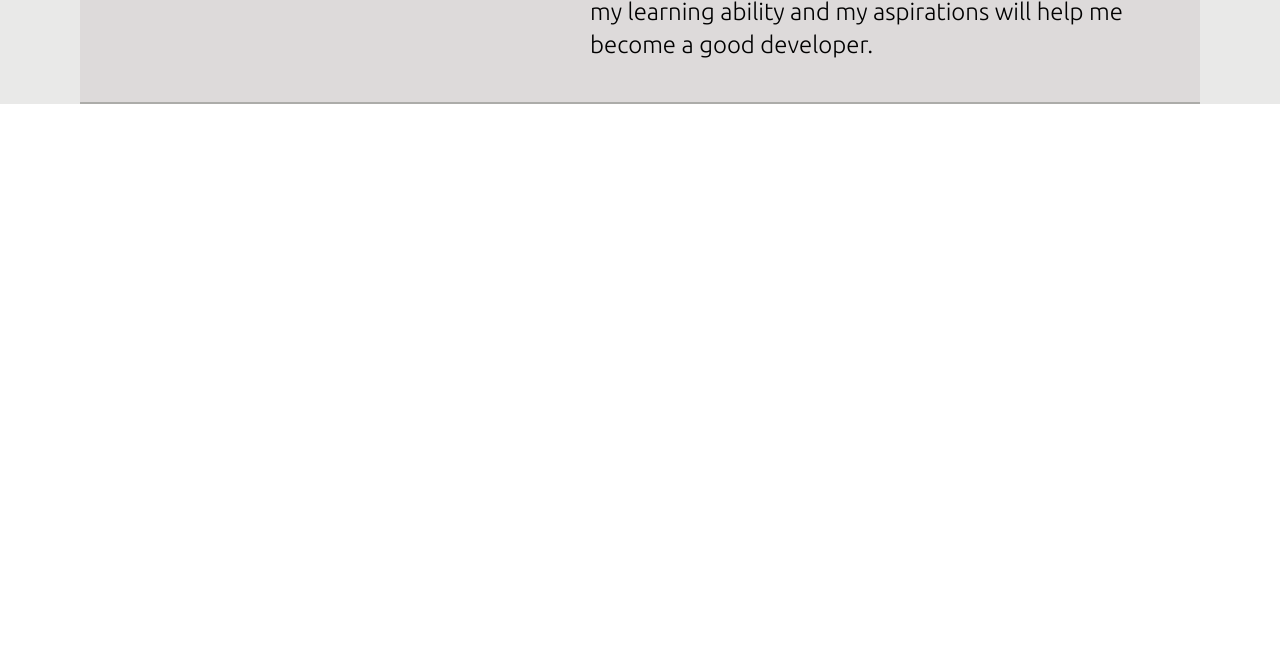
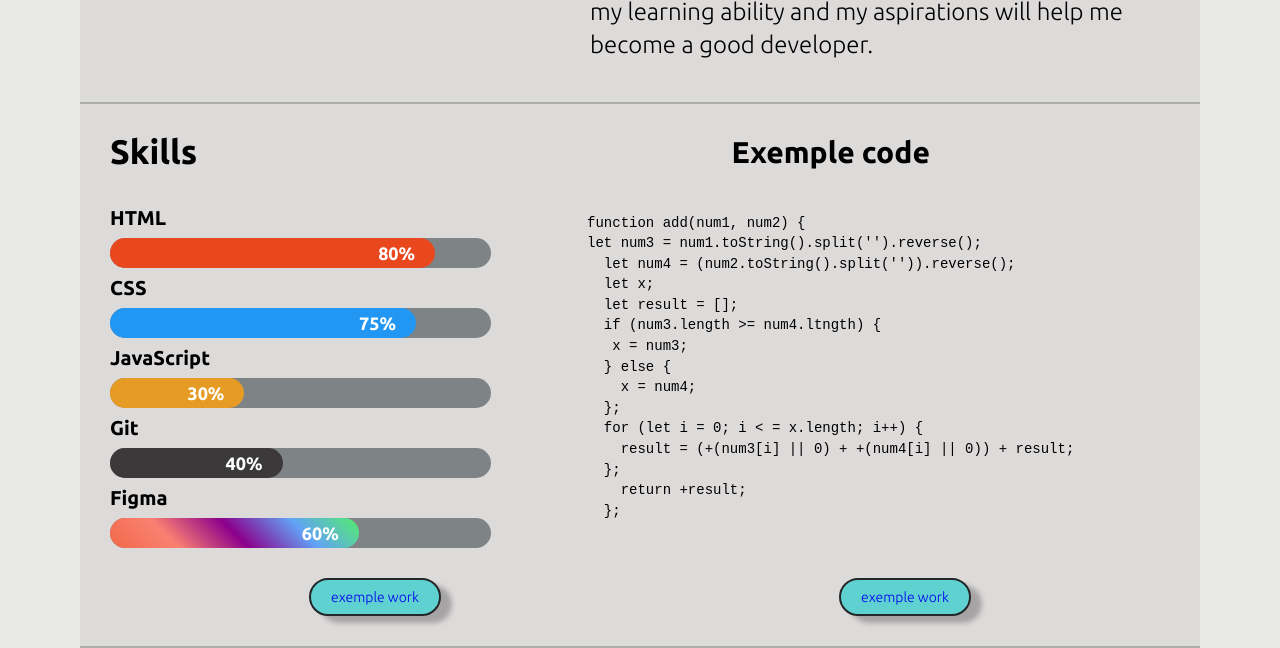
Before and after one commit to DimaTeniuta/rsschool-cv-stage0, a plain HTML site: page index.html in a window 1280 px wide. Shown: the part 726-1374 px from the top of the page. Before the commit the page ends 830 px from the top, so only its background shows below. Drawn offline with Linux system fonts and the light colour scheme.

Commit message:
feat: add skills and exemple sections and styles for it

```diff
--- a/index.html
+++ b/index.html
@@ -109,6 +109,82 @@
         </section>
         <div class="line"></div>
 
+        <section id="skills">
+          <div class="skills-exemple-wrap">
+            <div class="skills-bar-wrap">
+              <div class="skills-bar">
+                <h2>Skills</h2>
+                <ul>
+                  <li>
+                    <p>HTML</p>
+                    <div class="container-skills-bar">
+                      <div class="skill html">80%</div>
+                    </div>
+                  </li>
+                  <li>
+                    <p>CSS</p>
+                    <div class="container-skills-bar">
+                      <div class="skill css">75%</div>
+                    </div>
+                  </li>
+                  <li>
+                    <p>JavaScript</p>
+                    <div class="container-skills-bar">
+                      <div class="skill js">30%</div>
+                    </div>
+                  </li>
+                  <li>
+                    <p>Git</p>
+                    <div class="container-skills-bar">
+                      <div class="skill git">40%</div>
+                    </div>
+                  </li>
+                  <li>
+                    <p>Figma</p>
+                    <div class="container-skills-bar">
+                      <div class="skill figma">60%</div>
+                    </div>
+                  </li>
+                </ul>
+              </div>
+            </div>
+
+            <div class="exempl-code">
+              <h2>Exemple code</h2>
+              <span class="code">
+                <code>
+                  function add(num1, num2) { <br>
+                    let num3 = num1.toString().split('').reverse(); <br>
+                    &nbsp; let num4 = (num2.toString().split('')).reverse(); <br>
+                    &nbsp; let x; <br>
+                    &nbsp; let result = []; <br>
+                    &nbsp; if (num3.length >= num4.ltngth) {<br>
+                      &nbsp; &nbsp;x = num3; <br>
+                    &nbsp; } else { <br>
+                        &nbsp; &nbsp; x = num4; <br>
+                    &nbsp; }; <br>
+                    &nbsp; for (let i = 0; i &lt; = x.length; i++) { <br>
+                          &nbsp; &nbsp; result = (+(num3[i] || 0) + +(num4[i] || 0)) + result; <br>
+                    &nbsp; }; <br>
+                          &nbsp; &nbsp; return +result; <br>
+                    &nbsp; };
+                </code>
+              </span>
+            </div>
+          </div>
+        </section>
+
+        <div id="exemple">
+          <ul class="exemple-link">
+            <li class="btn">
+              <a href="./assets/img/chair.png" target="_blank">exemple work</a>
+            </li>
+            <li class="btn">
+              <a href="./assets/img/mamon.png" target="_blank">exemple work</a>
+            </li>
+          </ul>
+        </div>
+        <div class="line"></div>
     </div>
   </main>
 </body>
--- a/style.css
+++ b/style.css
@@ -164,3 +164,108 @@ body {
   font-weight: normal;
   line-height: 1.4;
 }
+
+#skills:before {
+	display: block;
+	content: "";
+	height: 84px;
+	margin: -84px 0 0 0;
+}
+
+.skills-exemple-wrap {
+  display: grid;
+  grid-auto-flow: column;
+  align-items: center;
+}
+
+.skills-bar-wrap {
+  max-width: 460px;
+  width: 100%;
+  padding: 0 0 0 30px;
+}
+
+.container-skills-bar {
+  font-size: 18px;
+  font-weight: bold;
+  background-color: #7e8486;
+  border-radius: 30px;
+}
+
+.skill {
+  text-align: right;
+  padding: 0 20px 0 0;
+  line-height: 30px;
+  color: white;
+}
+
+.skills-bar h2 {
+  font-size: 34px;
+  font-weight: bold;
+  padding: 30px 0 30px 0;
+}
+
+.skills-bar p {
+  font-size: 20px;
+  font-weight: bold;
+  line-height: 2;
+}
+.html {
+  width: 80%;
+  border-radius: 30px;
+  background-color: #e9471e;
+}
+
+.css {
+  width: 75%;
+  border-radius: 30px;
+  background-color: #2196f3;
+}
+
+.js {
+  width: 30%;
+  border-radius: 30px;
+  background-color: #e69c24;
+}
+.git {
+  width: 40%;
+  border-radius: 30px;
+  background-color: #3b3939;
+}
+.figma {
+  width: 60%;
+  border-radius: 30px;
+  background: linear-gradient(45deg, #f16947, #fa8072, #8b008b, #62a2f6, #52ee6c);
+}
+
+.exempl-code {
+  display: flex;
+  flex-direction: column;
+  align-items: center;
+  line-height: 1.4;
+}
+
+
+.exempl-code h2 {
+  font-size: 30px;
+  font-weight: bold;
+  padding: 0 0 40px 0;
+}
+
+.exemple-link {
+  display: flex;
+  justify-content: space-around;
+  align-items: center;
+  padding: 30px 30px 30px 30px;
+}
+
+.btn {
+  padding: 10px 20px 10px 20px;
+  border: 2px solid #242729;
+  border-radius: 30px;
+  background-color: #5fd1d1;
+  box-shadow: 11px 7px 5px rgba(0, 0, 0, 0.25);
+}
+
+.btn :hover {
+  color: #f3fafa;
+}
```
